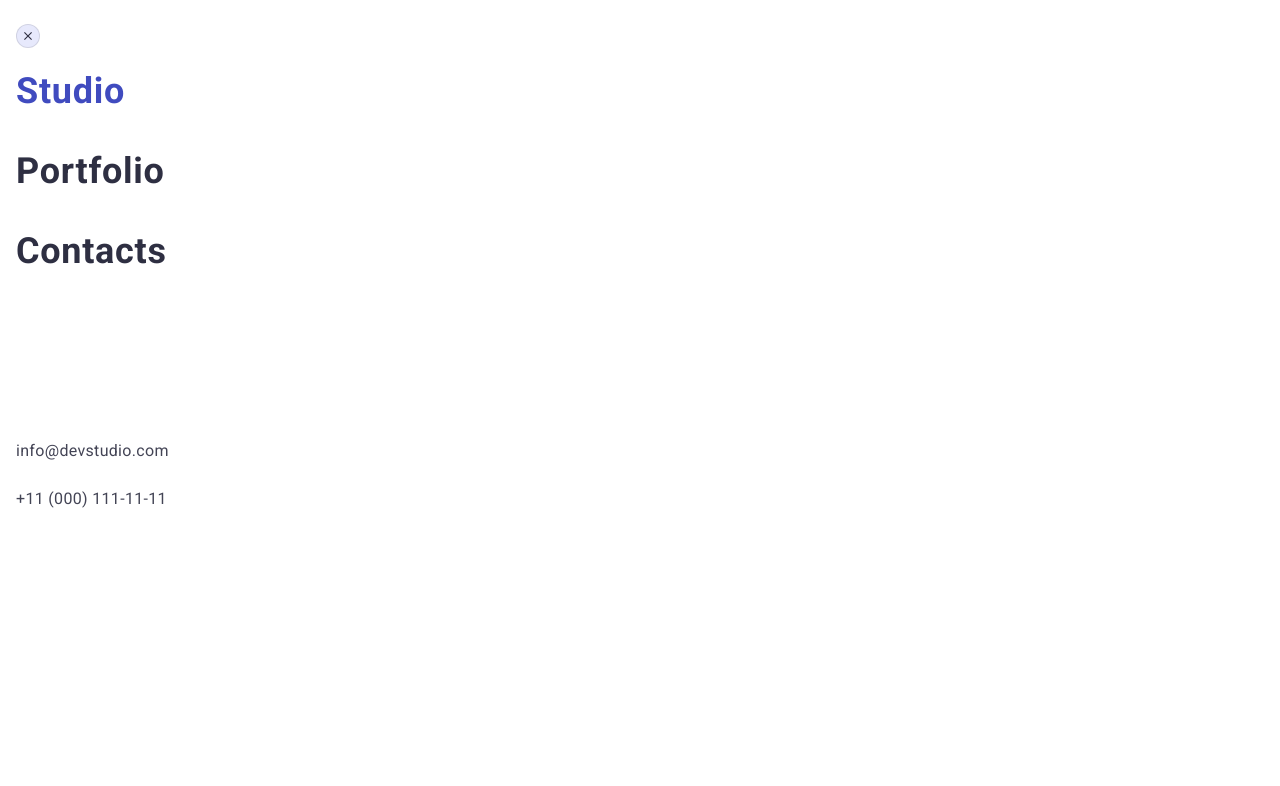
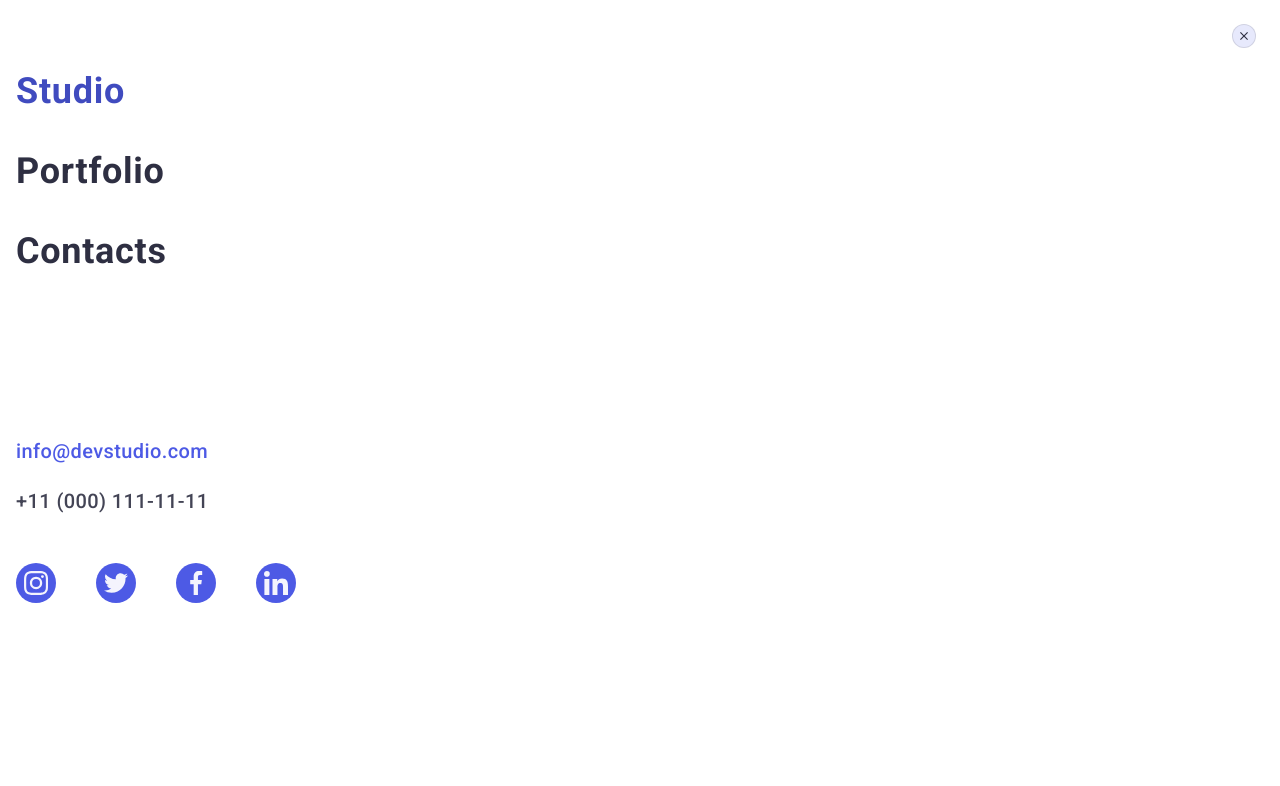
Before and after one commit to ruslan777lukas/goit-markup-hw-06, a plain HTML site: page index.html in a window 1280 px wide. Shown: the top 786 px of the page. Drawn offline with nearby package versions, Linux system fonts and the light colour scheme.

Commit message:
menu-comming

```diff
--- a/css/styles.css
+++ b/css/styles.css
@@ -1254,29 +1254,26 @@ ul {
   }
 }
 .mob-menu{
-  display: block;
   background: #ffffff;
   padding: 24px 24px 40px 16px;
-  position: fixed;
   top: 0;
   width: 100%;
   height: 100%;
+  position: fixed;
 }
 .button-close-menu{
+  margin-bottom: 24px;
   display: flex;
   margin-left: auto;
   border-radius: 50%;
-  padding: 0;
   background-color: #e7e9fc;
   border: 1px solid rgba(0, 0, 0, 0.1);
   width: 24px;
   height: 24px;
-  margin-bottom: 24px;
   align-items: center;
   justify-content: center;
   transition: background-color 250ms cubic-bezier(0.4, 0, 0.2, 1),
     border 250ms cubic-bezier(0.4, 0, 0.2, 1);
-  position: absolute;
 }
 .button-close-menu:hover {
   background-color: #404bbf;
@@ -1291,7 +1288,7 @@ ul {
   display: flex;
   flex-direction: column;
   gap: 40px;
-  margin-top: 48px;
+  /* margin-top: 48px; */
 }
 .navigation-menu{
   display: flex;
@@ -1314,10 +1311,6 @@ ul {
   color: #404bbf;
 }
 
-.nav-studio-menu:hover {
-  color: #404bbf;
-}
-
 .nav-studio-po-menu{
   font-weight: 700;
   font-size: 36px;
@@ -1330,10 +1323,6 @@ ul {
   transition-timing-function: cubic-bezier(0.4, 0, 0.2, 1);
 }
 .nav-studio-po-menu:focus {
-  color: #404bbf;
-}
-
-.nav-studio-po-menu:hover {
   color: #404bbf;
 }
 
@@ -1352,6 +1341,39 @@ ul {
   color: #404bbf;
 }
 
-.nav-studio-cs-menu:hover {
+.mailto-one{
+  font-weight: 500;
+  font-size: 20px;
+  line-height: 1.2;
+  letter-spacing: 0.02em;
+  color: #4d5ae5;
+  text-decoration: none;
+  transition-property: color;
+  transition-duration: 250ms;
+  transition-timing-function: cubic-bezier(0.4, 0, 0.2, 1);
+}
+.mailto-two{
+  font-weight: 500;
+  font-size: 20px;
+  line-height: 1.2;
+  letter-spacing: 0.02em;
+  color: #434455;
+  text-decoration: none;
+  transition-property: color;
+  transition-duration: 250ms;
+  transition-timing-function: cubic-bezier(0.4, 0, 0.2, 1);
+}
+.mailto-one:focus {
   color: #404bbf;
 }
+.mailto-two:focus {
+  color: #404bbf;
+}
+.social-media-footer-menu{
+  margin-top: 48px;
+  display: flex;
+  align-items: flex-start;
+  justify-content: flex-start;
+  flex-direction: row;
+  gap: 40px;
+}
--- a/index.html
+++ b/index.html
@@ -728,12 +728,42 @@
       </ul>
       <ul class="navigation-menu">
         <li>
-          <a class="mailto" href="mailto:info@devstudio.com"
+          <a class="mailto-one" href="mailto:info@devstudio.com"
               >info@devstudio.com</a
             >
         </li>
         <li>
-            <a class="mailto" href="tel:+110001111111">+11 (000) 111-11-11</a>
+            <a class="mailto-two" href="tel:+110001111111">+11 (000) 111-11-11</a>
+        </li>
+      </ul>
+      <ul class="social-media-footer-menu">
+        <li class="social-li">
+          <a href="" class="social-link-footer">
+            <svg class="icon-social-media" width="24" height="24">
+              <use href="./images/icons.svg#icon-instagram-2"></use>
+            </svg>
+          </a>
+        </li>
+        <li class="social-li">
+          <a href="" class="social-link-footer">
+            <svg class="icon-social-media" width="24" height="24">
+              <use href="./images/icons.svg#icon-twitter-1"></use>
+            </svg>
+          </a>
+        </li>
+        <li class="social-li">
+          <a href="" class="social-link-footer"
+            ><svg class="icon-social-media" width="24" height="24">
+              <use href="./images/icons.svg#icon-facebook-1"></use>
+            </svg>
+          </a>
+        </li>
+        <li class="social-li">
+          <a href="" class="social-link-footer">
+            <svg class="icon-social-media" width="24" height="24">
+              <use href="./images/icons.svg#icon-linkedin-1"></use>
+            </svg>
+          </a>
         </li>
       </ul>
     </div>
```
